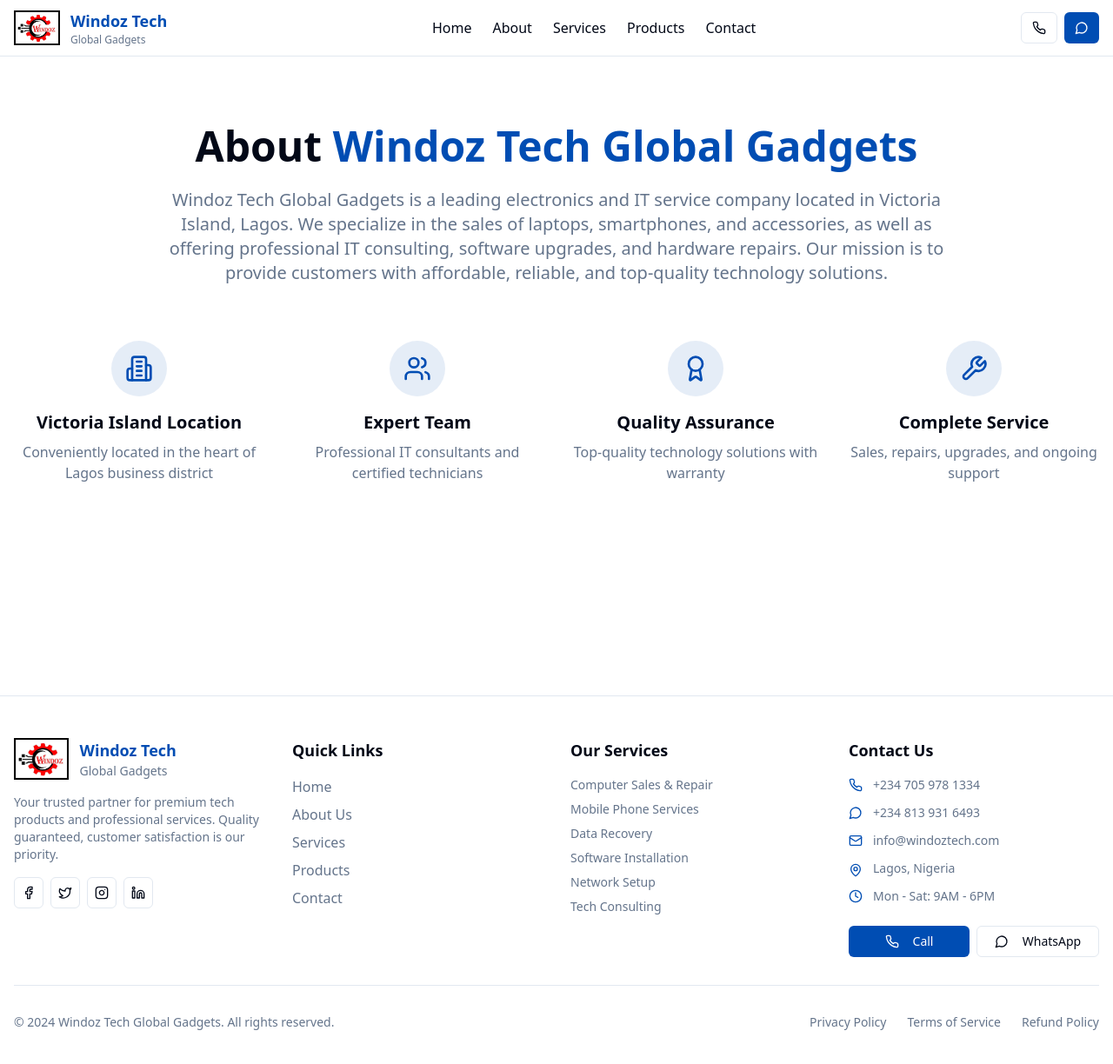
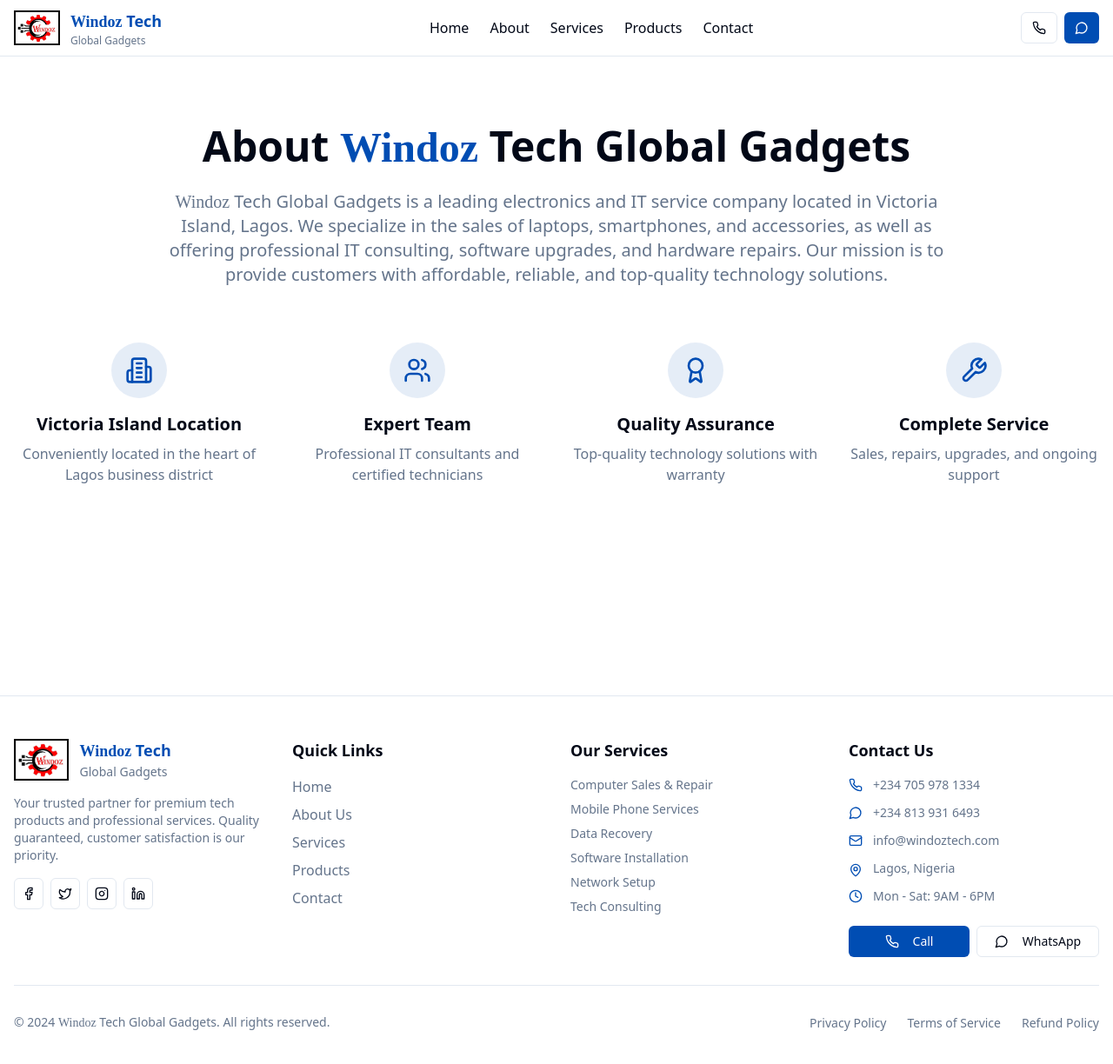
Before and after one commit to warizabefe348-wq/windoz-gadget-hub, a React (Vite) app: page /about in a window 1280 px wide. Shown: the top 1224 px of the page at 87% size. Built offline with nearby package versions, Linux system fonts and the light colour scheme.

Commit message:
Change "Windoz" font to Times New Roman
Updated the website's font to Times New Roman for all instances of the word "Windoz" to ensure brand consistency.

```diff
--- a/src/components/About.tsx
+++ b/src/components/About.tsx
@@ -29,11 +29,11 @@ export const About = () => {
       <div className="container mx-auto px-4">
         <div className="max-w-4xl mx-auto text-center mb-16">
           <h2 className="text-4xl md:text-5xl font-bold text-foreground mb-6">
-            About <span className="text-primary">Windoz Tech Global Gadgets</span>
+            About <span className="text-primary font-windoz">Windoz</span> Tech Global Gadgets
           </h2>
 
           <p className="text-lg md:text-xl text-muted-foreground leading-relaxed">
-            Windoz Tech Global Gadgets is a leading electronics and IT service company located in Victoria Island, Lagos.
+            <span className="font-windoz">Windoz</span> Tech Global Gadgets is a leading electronics and IT service company located in Victoria Island, Lagos.
             We specialize in the sales of laptops, smartphones, and accessories, as well as offering professional IT consulting,
             software upgrades, and hardware repairs. Our mission is to provide customers with affordable, reliable,
             and top-quality technology solutions.
--- a/src/components/Contact.tsx
+++ b/src/components/Contact.tsx
@@ -54,7 +54,13 @@ export const Contact = () => {
               </CardHeader>
               <CardContent>
                 <CardDescription className="text-base mb-4 leading-relaxed">
-                  {info.details}
+                  {index === 2 ? (
+                    <>
+                      <span className="font-windoz">Windoz</span>osynachi1@gmail.com
+                    </>
+                  ) : (
+                    info.details
+                  )}
                 </CardDescription>
                 <Button variant="outline" className="w-full">
                   {info.action}
--- a/src/components/Footer.tsx
+++ b/src/components/Footer.tsx
@@ -29,7 +29,7 @@ export const Footer = () => {
                 className="h-12 w-auto hover-scale"
               />
               <div>
-                <h3 className="text-lg font-bold text-primary">Windoz Tech</h3>
+                <h3 className="text-lg font-bold text-primary"><span className="font-windoz">Windoz</span> Tech</h3>
                 <p className="text-sm text-muted-foreground">Global Gadgets</p>
               </div>
             </div>
@@ -120,7 +120,7 @@ export const Footer = () => {
         <div className="border-t mt-8 pt-8">
           <div className="flex flex-col md:flex-row justify-between items-center gap-4">
             <p className="text-sm text-muted-foreground">
-              © 2024 Windoz Tech Global Gadgets. All rights reserved.
+              © 2024 <span className="font-windoz">Windoz</span> Tech Global Gadgets. All rights reserved.
             </p>
             <div className="flex gap-6 text-sm text-muted-foreground">
               <a href="#" className="hover:text-primary transition-colors">Privacy Policy</a>
--- a/src/components/LoadingSpinner.tsx
+++ b/src/components/LoadingSpinner.tsx
@@ -11,7 +11,7 @@ const LoadingSpinner = () => {
         <div className="relative">
           <img
             src="/lovable-uploads/f140baa2-b5bd-42f0-90e4-ba9c518a9342.png"
-            alt="Windoz Tech Logo"
+              alt="Windoz Tech Logo"
             className="h-16 w-auto animate-spin-slow"
           />
           <div className="absolute inset-0 rounded-full animate-pulse-glow bg-primary/20"></div>
--- a/src/components/Navbar.tsx
+++ b/src/components/Navbar.tsx
@@ -39,7 +39,7 @@ export const Navbar = () => {
               className="h-10 w-auto transition-transform duration-300 hover:rotate-12"
             />
             <div className="hidden sm:block">
-              <h1 className="text-lg font-bold text-primary">Windoz Tech</h1>
+              <h1 className="text-lg font-bold text-primary"><span className="font-windoz">Windoz</span> Tech</h1>
               <p className="text-xs text-muted-foreground">Global Gadgets</p>
             </div>
           </Link>
--- a/src/components/WhyChooseUs.tsx
+++ b/src/components/WhyChooseUs.tsx
@@ -29,7 +29,7 @@ export const WhyChooseUs = () => {
       <div className="container mx-auto px-4">
         <div className="text-center mb-16">
           <h2 className="text-4xl md:text-5xl font-bold text-foreground mb-6">
-            Why Choose <span className="text-primary">Windoz Tech</span>?
+            Why Choose <span className="text-primary font-windoz">Windoz</span> Tech?
           </h2>
           <p className="text-lg md:text-xl text-muted-foreground max-w-3xl mx-auto">
             We're committed to providing exceptional service and quality products that exceed your expectations
```
